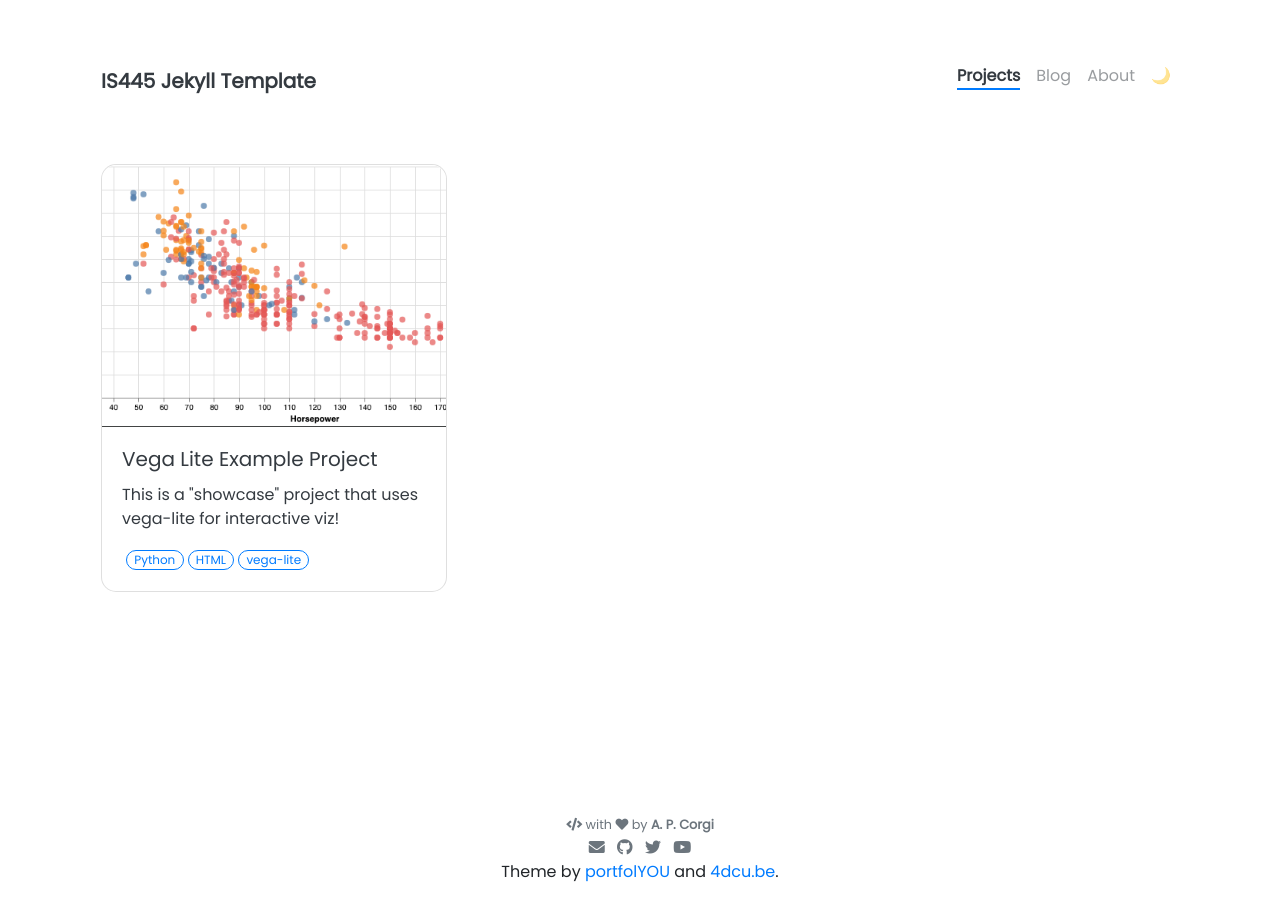
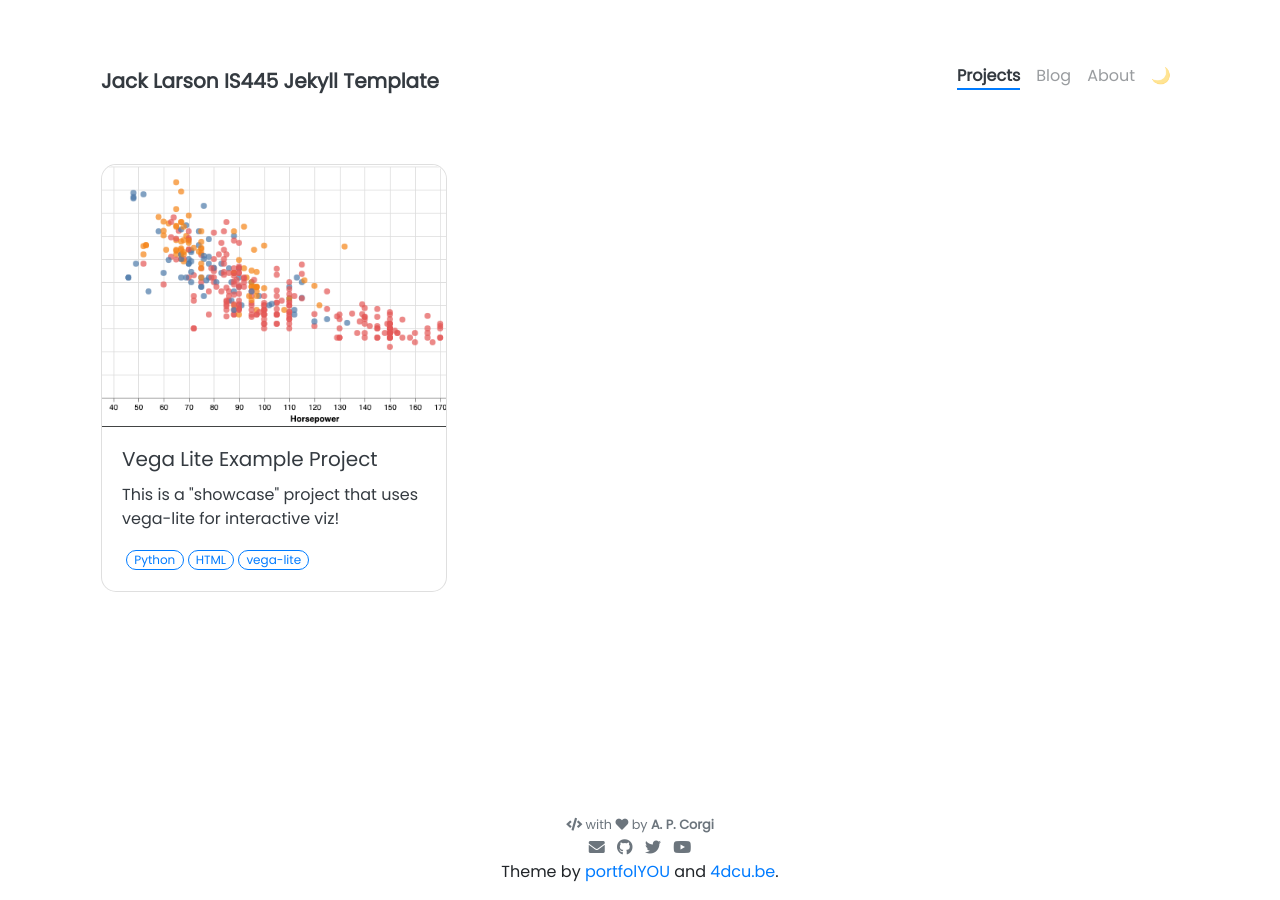
Before and after one commit to JackLarson01/JackLarson01.github.io, a Jekyll site: the page built from pages/projects.html, in a window 1280 px wide. Built offline with Jekyll 4.4.1, drawn with Linux system fonts in a browser that asks for light colours; nearby versions of some CDN libraries.

Commit message:
Changing the Title

```diff
--- a/_config.yml
+++ b/_config.yml
@@ -5,7 +5,7 @@
 # NOTE: it looks like you need to rebuild + repush everytime you update this _config.yml file
 
 ### Site Settings ###
-title               : IS445 Jekyll Template
+title               : Jack Larson IS445 Jekyll Template
 description         : >-
                       I am definitely not a corgi!
 baseurl             : ""   # Change to empty quotes if you are hosting your site at <your-username>.github.io directly,
```
